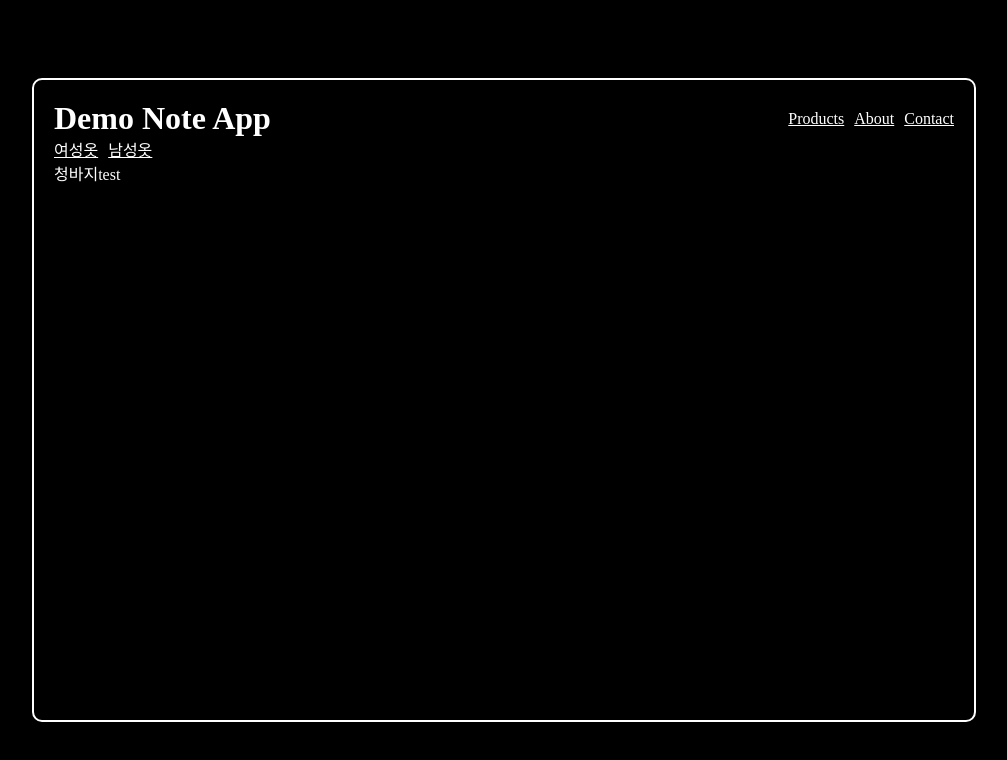
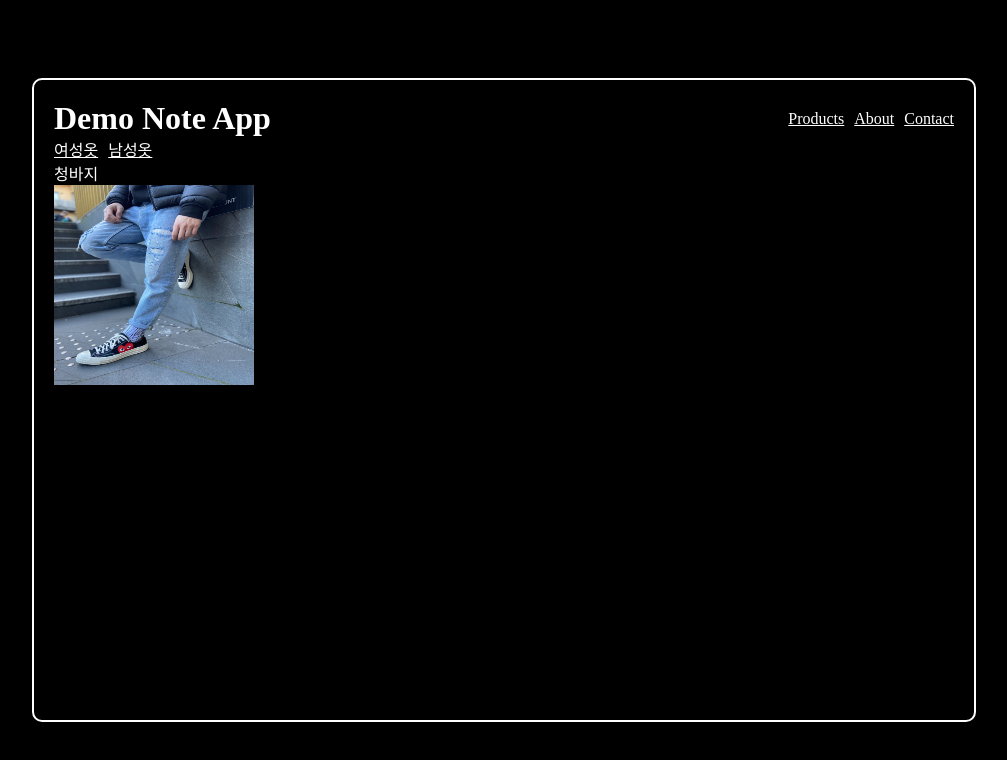
Before and after one commit to chosule/next_d, a Next.js app: page /products/1234 in a window 1280 px wide. Shown: the top 760 px of the page, without its empty margins (136-1143 px from the left). Built offline with nearby package versions, Linux system fonts and the light colour scheme.

Commit message:
feat: 이미지 다이나믹 라우팅 처리

```diff
--- a/data/products.json
+++ b/data/products.json
@@ -1,17 +1,20 @@
 [
   {
-        "id":"1234",
-        "name":"청바지test",
-        "price": 5000
+    "id": "1234",
+    "name": "청바지",
+    "price": 5000,
+    "image": "jeans.jpg"
   },
   {
-        "id":"1221",
-        "name":"티셔츠",
-        "price": 2000
+    "id": "1221",
+    "name": "티셔츠",
+    "price": 2000,
+    "image": "tshirt.jpg"
   },
   {
-        "id":"1259",
-        "name":"부츠",
-        "price": 15000
+    "id": "1259",
+    "name": "부츠",
+    "price": 15000,
+    "image": "shoes.jpg"
   }
 ]
--- a/src/app/products/[slug]/page.tsx
+++ b/src/app/products/[slug]/page.tsx
@@ -3,6 +3,8 @@ import NotFound from "../../not-found";
 import { Metadata } from "next";
 import { getProduct, getProducts } from "@/service/products";
 import { notFound } from "next/navigation";
+import { useRouter } from "next/router";
+import Image from "next/image";
 
 type Props = {
   params: {
@@ -13,24 +15,36 @@ type Props = {
 export const revalidate = 3;
 
 //메타태그
-export function generateMetadata({params}:Props) {
+export function generateMetadata({ params }: Props) {
   const slug = params.slug;
-  return{
-    title: `제품의 이름:${slug}`
-  }}
+  return {
+    title: `제품의 이름:${slug}`,
+  };
+}
 
+//이미지
 
-export default async function ProductPage({params:{slug}} : Props) {
-   const product = await getProduct(slug);
-   if(!product){
+export default async function ProductPage({ params: { slug } }: Props) {
+  const product = await getProduct(slug);
+  if (!product) {
     notFound();
-   }
-   return <div>{product.name}</div>
+  }
+  return (
+    <>
+      <div>{product.name}</div>
+      <Image
+        src={`/img/${product.image}`}
+        alt="이미지"
+        width={200}
+        height={200}
+      />
+    </>
+  );
 }
 //generateStaticParams를 사용해서 미리 동적인 페이지를 정적페이지로 생성가능
 //generateStaticParams는 build할때 미리 생성한다고? 생각하면 될듯
 
-export async function  generateStaticParams() {
+export async function generateStaticParams() {
   //모든 제품의 페이지들을 미리 만들어 둘 수 있게 변경 => SSG
   const products = await getProducts();
   return products.map((product) => ({
```
Also changed, not shown: src/app/products/layout.tsx (+7 -9 lines), src/service/products.ts (+10 -9 lines). Lines whose indentation alone changed are shown as unchanged.
